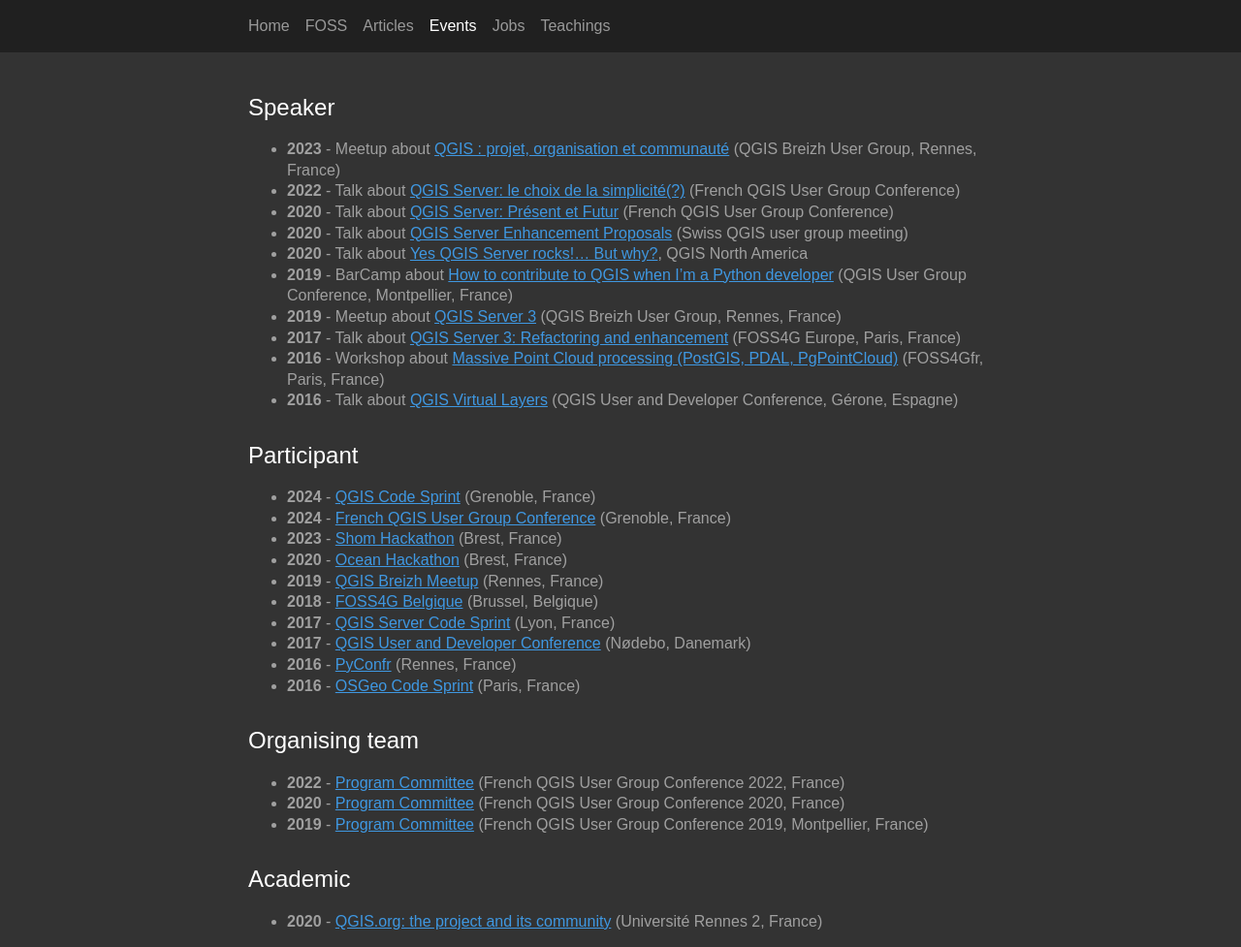
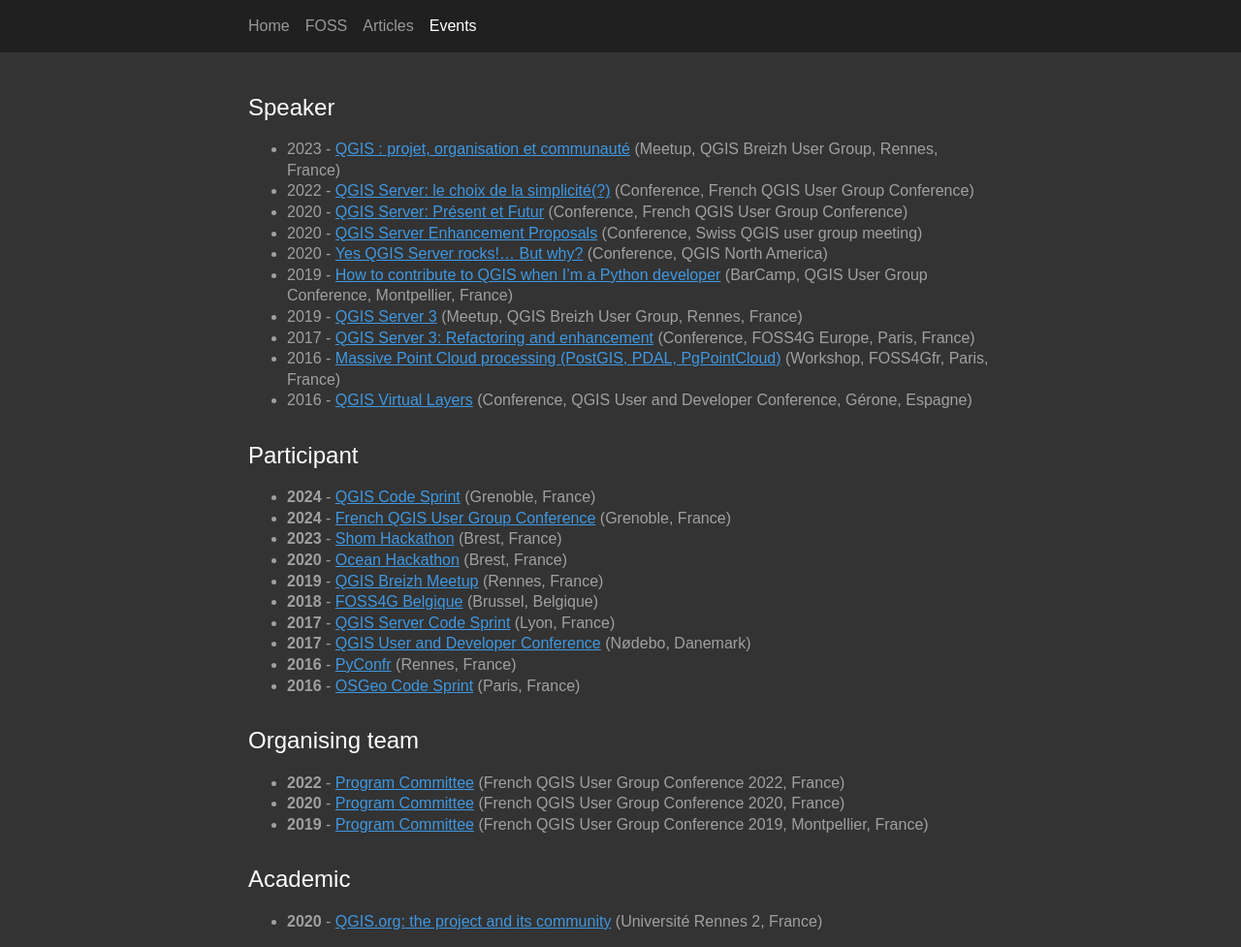
Before and after one commit to pblottiere/pblottiere.github.io, a Jekyll site: the page built from events/index.md, in a window 1280 px wide and 977 px high. Shown: the whole window at 97% size. Built offline with Jekyll 4.4.1, drawn with Linux system fonts in a browser that asks for light colours; comment, search, counter and statistics services are not loaded; our own code applies the rules of GitHub Pages for plain Markdown files.

Commit message:
Remove some chapters

```diff
--- a/_data/nav.json
+++ b/_data/nav.json
@@ -14,13 +14,5 @@
   {
     "title": "Events",
     "url": "/events/"
-  },
-  {
-    "title": "Jobs",
-    "url": "/jobs/"
-  },
-  {
-    "title": "Teachings",
-    "url": "/teachings/"
   }
 ]
--- a/events/index.md
+++ b/events/index.md
@@ -5,16 +5,16 @@ layout: left
 
 # Speaker
 
-  + {:.item} **2023** - Meetup about <a href="">QGIS : projet, organisation et communauté</a> (QGIS Breizh User Group, Rennes, France)
-  + {:.item} **2022** - Talk about <a href="http://conf.qgis.osgeo.fr/z20_programme.html">QGIS Server: le choix de la simplicité(?)</a> (French QGIS User Group Conference)
-  + {:.item} **2020** - Talk about <a href="https://raw.githack.com/qcooperative/presentations/master/qgis-fr-meeting-2020/build/index.html#/presentation-title">QGIS Server: Présent et Futur</a> (French QGIS User Group Conference)
-  + {:.item} **2020** - Talk about <a href="https://www.qgis.ch/en/association/user-meetings/user-meeting-online-autumn-2020">QGIS Server Enhancement Proposals</a> (Swiss QGIS user group meeting)
-  + {:.item} **2020** - Talk about <a href="http://qgis.us/qgis-na-2020">Yes QGIS Server rocks!... But why?</a>, QGIS North America
-  + {:.item} **2019** - BarCamp about <a href="http://conf.qgis.osgeo.fr/2019/12/12/QGISDay_jour1.html">How to contribute to QGIS when I'm a Python developer</a> (QGIS User Group Conference, Montpellier, France)
-  + {:.item} **2019** - Meetup about <a href="">QGIS Server 3</a> (QGIS Breizh User Group, Rennes, France)
-  + {:.item} **2017** - Talk about <a href="https://europe.foss4g.org/2017/assets/pdf/FOSS4G-Europe-2017-Program.pdf">QGIS Server 3: Refactoring and enhancement</a> (FOSS4G Europe, Paris, France)
-  + {:.item} **2016** - Workshop about <a href="http://osgeo.asso.fr/foss4gfr-2016/programme.html">Massive Point Cloud processing (PostGIS, PDAL, PgPointCloud)</a> (FOSS4Gfr, Paris, France)
-  + {:.item} **2016** - Talk about <a href="http://blog.qgis.org/2016/06/30/report-back-15th-qgis-hackfest-in-girona-spain/">QGIS Virtual Layers</a> (QGIS User and Developer Conference, Gérone, Espagne)
+  + {:.item} 2023 - <a href="">QGIS : projet, organisation et communauté</a> (Meetup, QGIS Breizh User Group, Rennes, France)
+  + {:.item} 2022 - <a href="http://conf.qgis.osgeo.fr/z20_programme.html">QGIS Server: le choix de la simplicité(?)</a> (Conference, French QGIS User Group Conference)
+  + {:.item} 2020 - <a href="https://raw.githack.com/qcooperative/presentations/master/qgis-fr-meeting-2020/build/index.html#/presentation-title">QGIS Server: Présent et Futur</a> (Conference, French QGIS User Group Conference)
+  + {:.item} 2020 - <a href="https://www.qgis.ch/en/association/user-meetings/user-meeting-online-autumn-2020">QGIS Server Enhancement Proposals</a> (Conference, Swiss QGIS user group meeting)
+  + {:.item} 2020 - <a href="http://qgis.us/qgis-na-2020">Yes QGIS Server rocks!... But why?</a> (Conference, QGIS North America)
+  + {:.item} 2019 - <a href="http://conf.qgis.osgeo.fr/2019/12/12/QGISDay_jour1.html">How to contribute to QGIS when I'm a Python developer</a> (BarCamp, QGIS User Group Conference, Montpellier, France)
+  + {:.item} 2019 - <a href="">QGIS Server 3</a> (Meetup, QGIS Breizh User Group, Rennes, France)
+  + {:.item} 2017 - <a href="https://europe.foss4g.org/2017/assets/pdf/FOSS4G-Europe-2017-Program.pdf">QGIS Server 3: Refactoring and enhancement</a> (Conference, FOSS4G Europe, Paris, France)
+  + {:.item} 2016 - <a href="http://osgeo.asso.fr/foss4gfr-2016/programme.html">Massive Point Cloud processing (PostGIS, PDAL, PgPointCloud)</a> (Workshop, FOSS4Gfr, Paris, France)
+  + {:.item} 2016 - <a href="http://blog.qgis.org/2016/06/30/report-back-15th-qgis-hackfest-in-girona-spain/">QGIS Virtual Layers</a> (Conference, QGIS User and Developer Conference, Gérone, Espagne)
 
 # Participant
 
```
